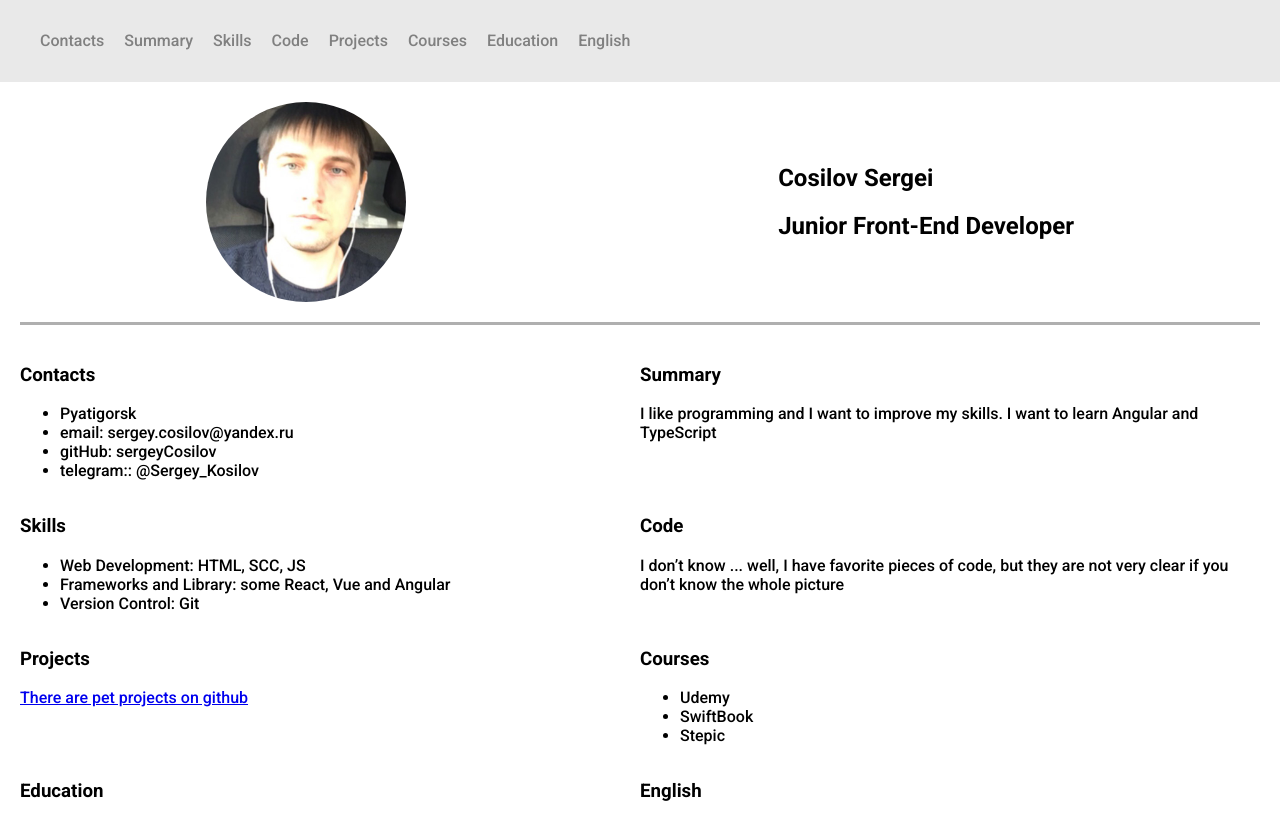
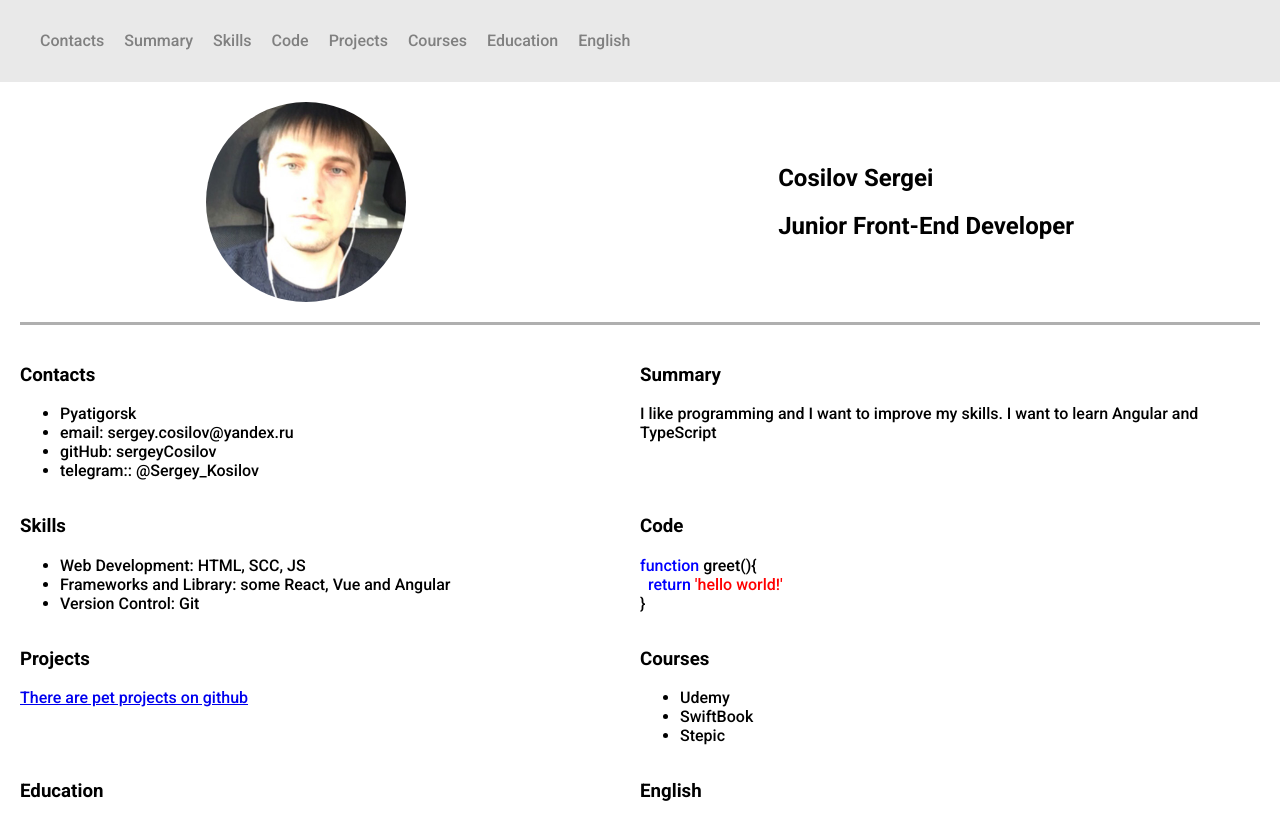
Before and after one commit to sergeyCosilov/rsschool-cv, a plain HTML site: page index.html in a window 1280 px wide. Shown: the top 818 px of the page. Drawn offline with Linux system fonts and the light colour scheme.

Commit message:
feat: add code example

```diff
--- a/index.html
+++ b/index.html
@@ -62,7 +62,9 @@
             <section class="section" id="code">
                 <h3>Code</h3>
                 <p>
-                    I don’t know ... well, I have favorite pieces of code, but they are not very clear if you don’t know the whole picture
+                    <span style="color: blue;">function</span> greet(){<br>
+                    &nbsp;&nbsp;<span style="color: blue;">return</span> <span style="color: red;">'hello world!'</span><br>
+                    }
                 </p>
             </section>
             <section class="section" id="projects">
```
